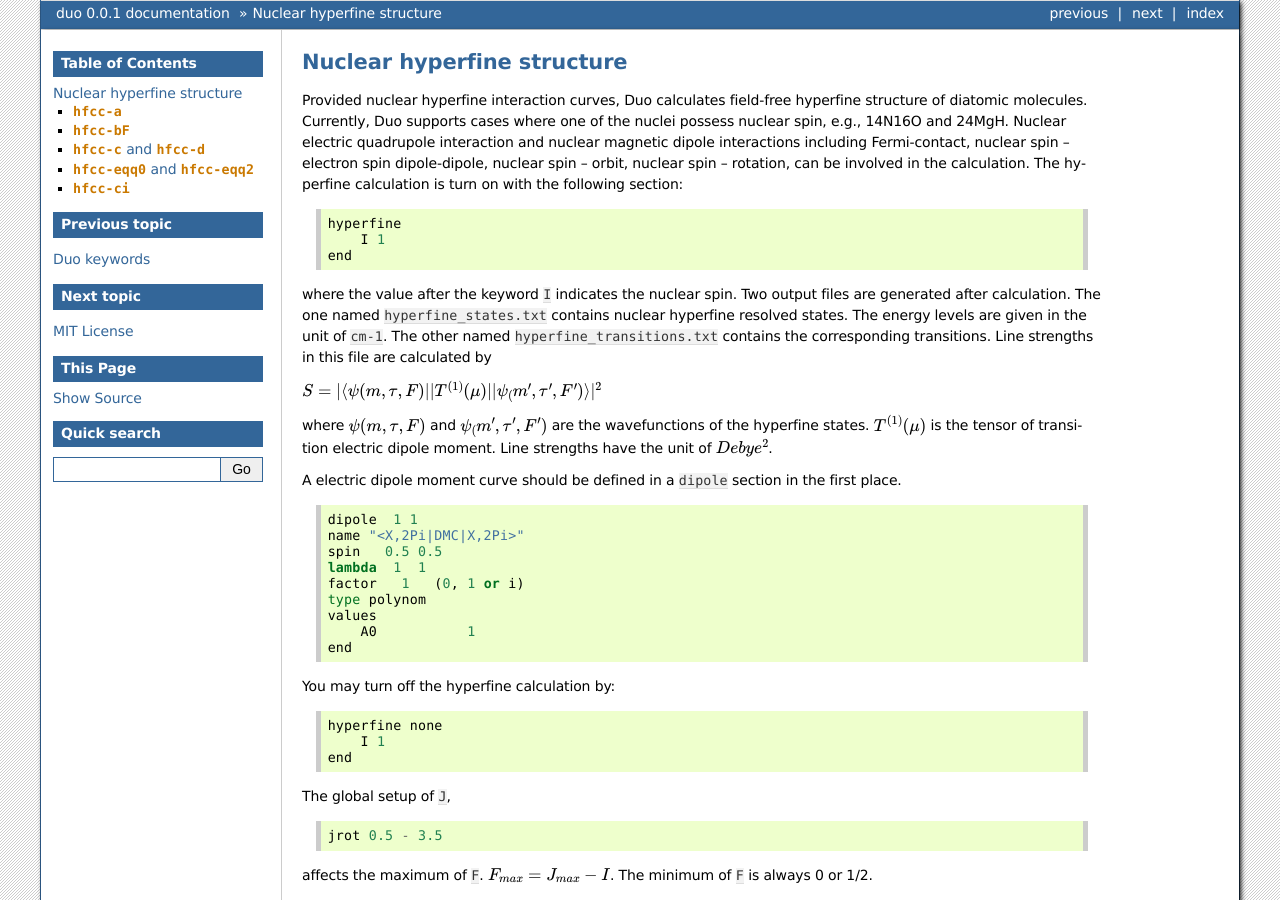
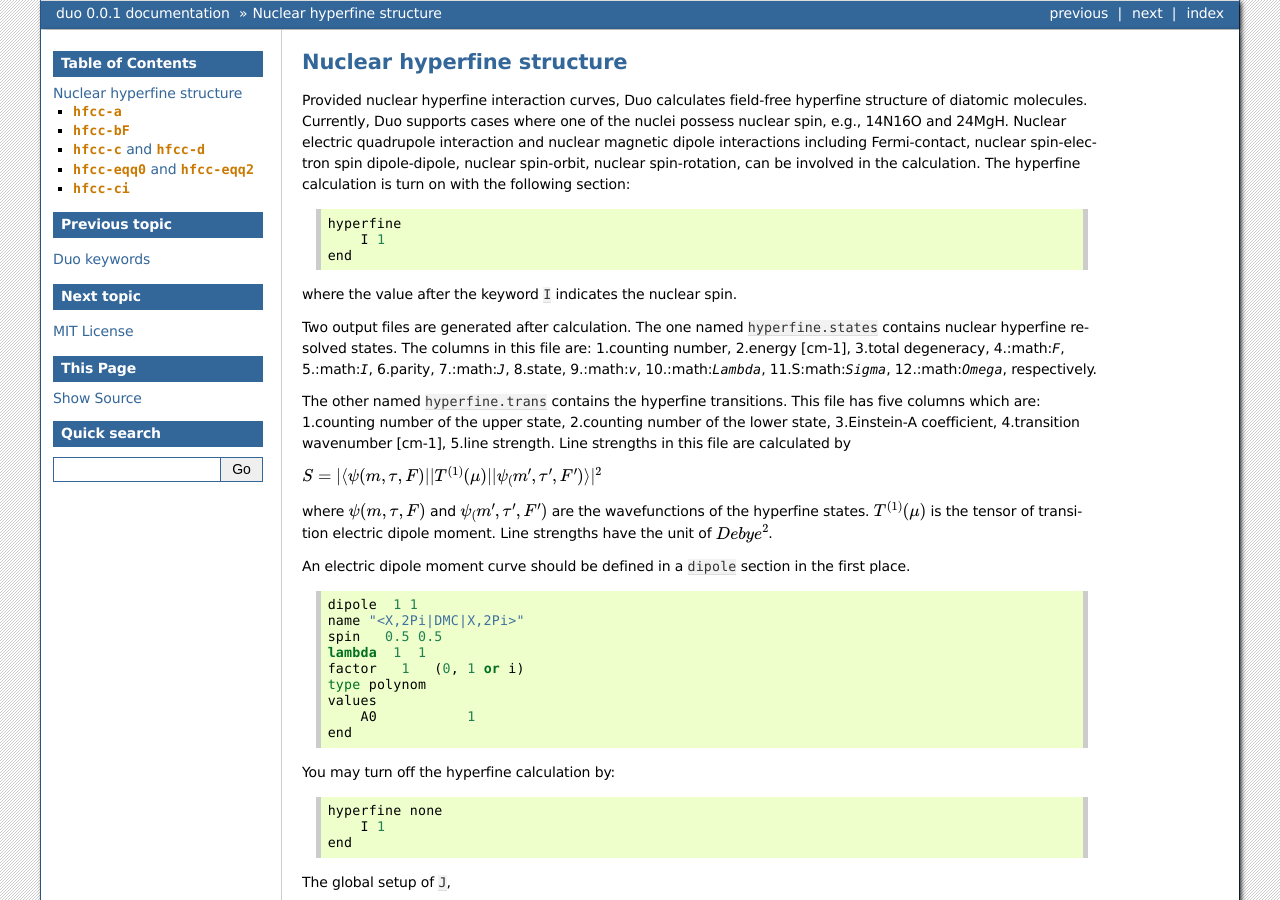
Before and after one commit to Trovemaster/Duo, a Sphinx documentation site: the page built from docs/source/hyperfine.rst, in a window 1280 px wide and 900 px high. Built offline with Sphinx 7.4.7, drawn with Linux system fonts in a browser that asks for light colours; formulas are drawn with MathJax 3; some of the changed text lies outside the part shown.

Commit message:
Update hyperfine documentation

```diff
--- a/docs/source/hyperfine.rst
+++ b/docs/source/hyperfine.rst
@@ -8,8 +8,8 @@ Duo supports cases where one of the nuclei possess nuclear spin,
 e.g., 14N16O and 24MgH.
 Nuclear electric quadrupole interaction
 and nuclear magnetic dipole interactions
-including Fermi-contact, nuclear spin – electron spin dipole-dipole,
-nuclear spin – orbit, nuclear spin – rotation,
+including Fermi-contact, nuclear spin-electron spin dipole-dipole,
+nuclear spin-orbit, nuclear spin-rotation,
 can be involved in the calculation.
 The hyperfine calculation is turn on
 with the following section:
@@ -20,10 +20,24 @@ with the following section:
     end
 
 where the value after the keyword ``I`` indicates the nuclear spin.
+
+
 Two output files are generated after calculation.
-The one named ``hyperfine_states.txt`` contains nuclear hyperfine resolved states.
-The energy levels are given in the unit of ``cm-1``.
-The other named  ``hyperfine_transitions.txt`` contains the corresponding transitions.
+The one named ``hyperfine.states`` contains nuclear hyperfine resolved states.
+The columns in this file are:
+1.counting number, 2.energy [cm-1], 3.total degeneracy,
+4.:math:`F`,  5.:math:`I`,
+6.parity, 7.:math:`J`, 8.state, 9.:math:`v`,
+10.:math:`\Lambda`, 11.S:math:`\Sigma`,
+12.:math:`\Omega`, respectively.
+
+The other named  ``hyperfine.trans`` contains the hyperfine transitions.
+This file has five columns which are:
+1.counting number of the upper state,
+2.counting number of the lower state,
+3.Einstein-A coefficient,
+4.transition wavenumber [cm-1],
+5.line strength.
 Line strengths in this file are calculated by
 
 :math:`S = |\langle \psi(m,\tau, F)||T^{(1)}(\mu)||\psi_(m', \tau', F') \rangle|^2`
@@ -33,7 +47,7 @@ of the hyperfine states. :math:`T^{(1)}(\mu)` is the tensor of transition
 electric dipole moment.
 Line strengths have the unit of :math:`Debye^2`.
 
-A electric dipole moment curve should be defined in a ``dipole`` section in the first place.
+An electric dipole moment curve should be defined in a ``dipole`` section in the first place.
 ::
 
     dipole  1 1
@@ -137,7 +151,7 @@ calculated by
 ``hfcc-eqq0`` and ``hfcc-eqq2``
 ^^^^^^^^^^^^^^^^^^^^^^^^^^^^^^^^
 The nuclear electric quadrupole
-interaction curves :math:`eq_0Q(R)` and :math:`eq_2Q(R)` are defined by ``hfcc-eqq0`` and ``hfcc-eqq2`` sections.
+interaction curves :math:`eQq_0(R)` and :math:`eQq_2(R)` are defined by ``hfcc-eqq0`` and ``hfcc-eqq2`` sections.
 These terms are active when
 the nuclear spin is not less than 1.
 ::
```
